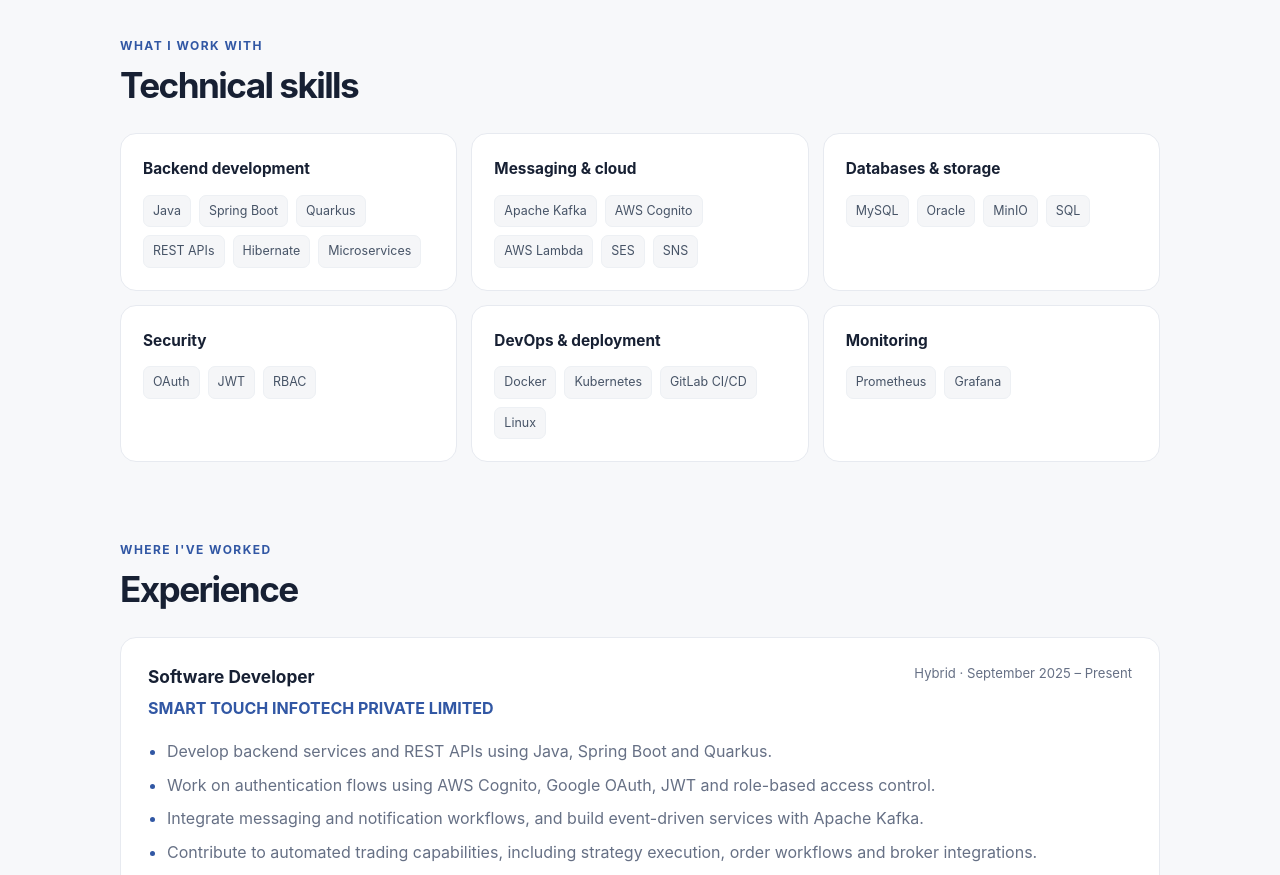
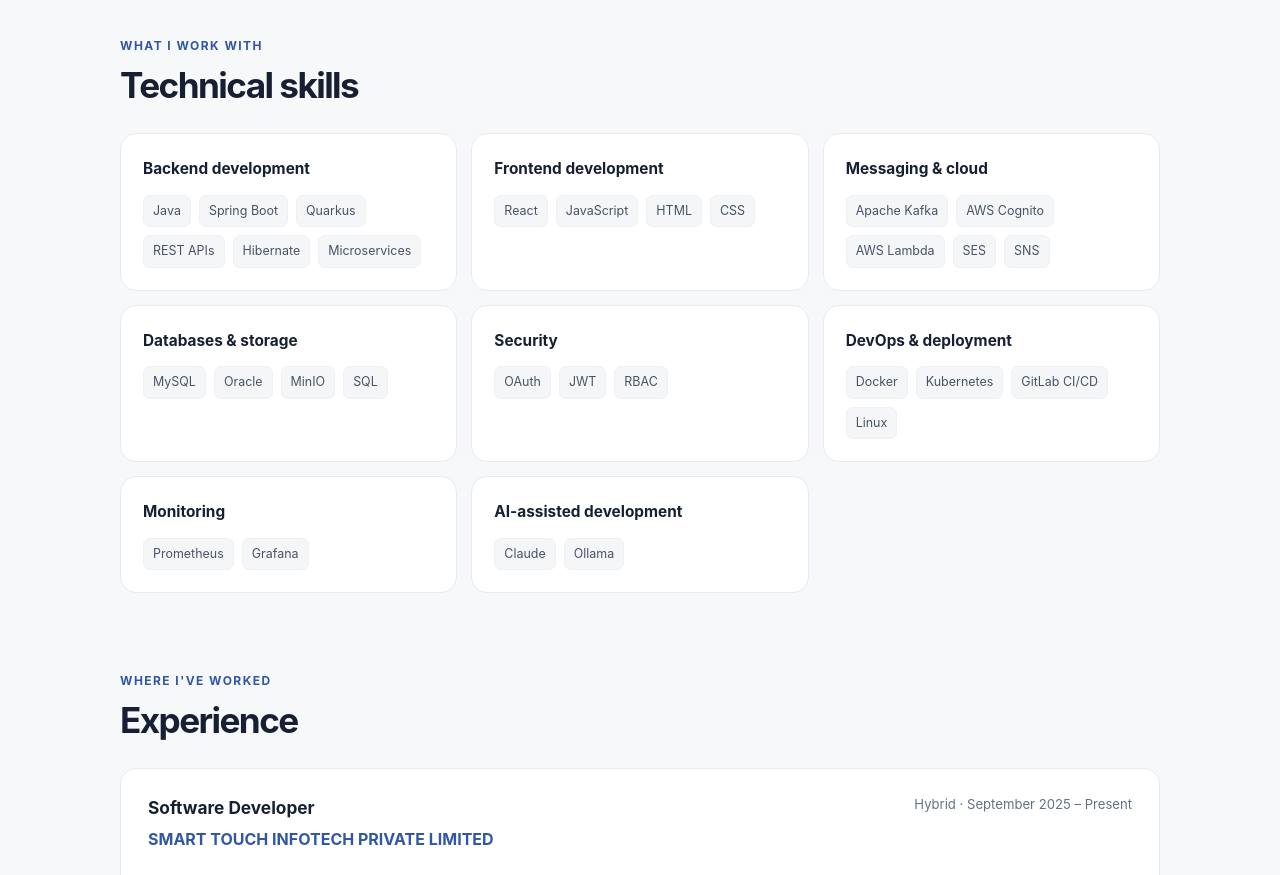
Before and after one commit to mohammedadil673/mohammedadil673.github.io, a plain HTML site: page index.html in a window 1280 px wide. Shown: the part 1100-1975 px from the top of the page. Drawn offline with Linux system fonts and the light colour scheme.

Commit message:
Update index.html

```diff
--- a/index.html
+++ b/index.html
@@ -240,7 +240,6 @@
         </div>
       </div>
       <aside class="hero-card reveal" aria-label="Professional summary">
-        <div class="monogram">MA</div>
         <div class="hero-card-label">Focus</div>
         <strong>Backend engineering</strong>
         <div class="hero-card-label">Core stack</div>
@@ -276,14 +275,87 @@
         <div class="kicker">What I work with</div>
         <h2>Technical skills</h2>
       </div>
-      <div class="skills-grid">
-        <div class="skill-group"><h3>Backend development</h3><div class="tags"><span class="tag">Java</span><span class="tag">Spring Boot</span><span class="tag">Quarkus</span><span class="tag">REST APIs</span><span class="tag">Hibernate</span><span class="tag">Microservices</span></div></div>
-        <div class="skill-group"><h3>Messaging &amp; cloud</h3><div class="tags"><span class="tag">Apache Kafka</span><span class="tag">AWS Cognito</span><span class="tag">AWS Lambda</span><span class="tag">SES</span><span class="tag">SNS</span></div></div>
-        <div class="skill-group"><h3>Databases &amp; storage</h3><div class="tags"><span class="tag">MySQL</span><span class="tag">Oracle</span><span class="tag">MinIO</span><span class="tag">SQL</span></div></div>
-        <div class="skill-group"><h3>Security</h3><div class="tags"><span class="tag">OAuth</span><span class="tag">JWT</span><span class="tag">RBAC</span></div></div>
-        <div class="skill-group"><h3>DevOps &amp; deployment</h3><div class="tags"><span class="tag">Docker</span><span class="tag">Kubernetes</span><span class="tag">GitLab CI/CD</span><span class="tag">Linux</span></div></div>
-        <div class="skill-group"><h3>Monitoring</h3><div class="tags"><span class="tag">Prometheus</span><span class="tag">Grafana</span></div></div>
-      </div>
+
+<div class="skills-grid">
+  <div class="skill-group">
+    <h3>Backend development</h3>
+    <div class="tags">
+      <span class="tag">Java</span>
+      <span class="tag">Spring Boot</span>
+      <span class="tag">Quarkus</span>
+      <span class="tag">REST APIs</span>
+      <span class="tag">Hibernate</span>
+      <span class="tag">Microservices</span>
+    </div>
+  </div>
+
+  <div class="skill-group">
+    <h3>Frontend development</h3>
+    <div class="tags">
+      <span class="tag">React</span>
+      <span class="tag">JavaScript</span>
+      <span class="tag">HTML</span>
+      <span class="tag">CSS</span>
+    </div>
+  </div>
+
+  <div class="skill-group">
+    <h3>Messaging &amp; cloud</h3>
+    <div class="tags">
+      <span class="tag">Apache Kafka</span>
+      <span class="tag">AWS Cognito</span>
+      <span class="tag">AWS Lambda</span>
+      <span class="tag">SES</span>
+      <span class="tag">SNS</span>
+    </div>
+  </div>
+
+  <div class="skill-group">
+    <h3>Databases &amp; storage</h3>
+    <div class="tags">
+      <span class="tag">MySQL</span>
+      <span class="tag">Oracle</span>
+      <span class="tag">MinIO</span>
+      <span class="tag">SQL</span>
+    </div>
+  </div>
+
+  <div class="skill-group">
+    <h3>Security</h3>
+    <div class="tags">
+      <span class="tag">OAuth</span>
+      <span class="tag">JWT</span>
+      <span class="tag">RBAC</span>
+    </div>
+  </div>
+
+  <div class="skill-group">
+    <h3>DevOps &amp; deployment</h3>
+    <div class="tags">
+      <span class="tag">Docker</span>
+      <span class="tag">Kubernetes</span>
+      <span class="tag">GitLab CI/CD</span>
+      <span class="tag">Linux</span>
+    </div>
+  </div>
+
+  <div class="skill-group">
+    <h3>Monitoring</h3>
+    <div class="tags">
+      <span class="tag">Prometheus</span>
+      <span class="tag">Grafana</span>
+    </div>
+  </div>
+
+  <div class="skill-group">
+    <h3>AI-assisted development</h3>
+    <div class="tags">
+      <span class="tag">Claude</span>
+      <span class="tag">Ollama</span>
+    </div>
+  </div>
+</div>
+
     </section>
 
     <section id="experience" class="reveal">
```
